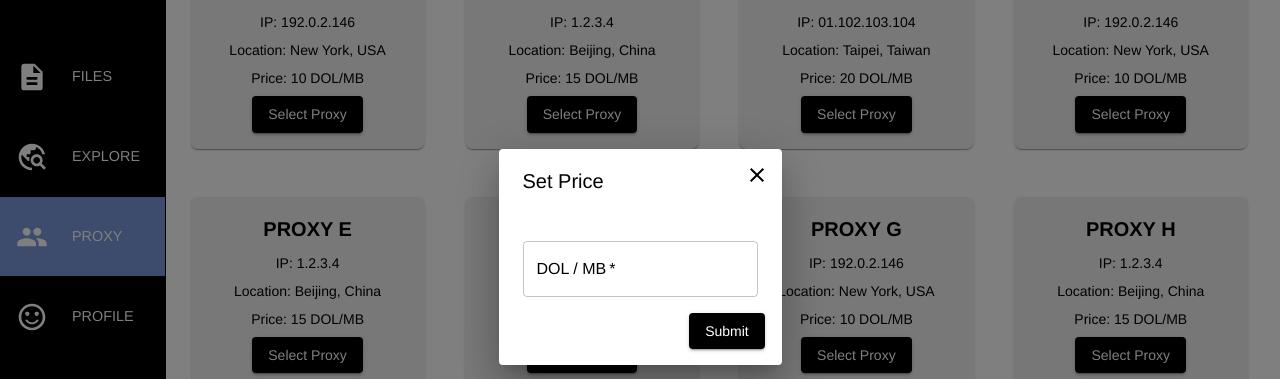
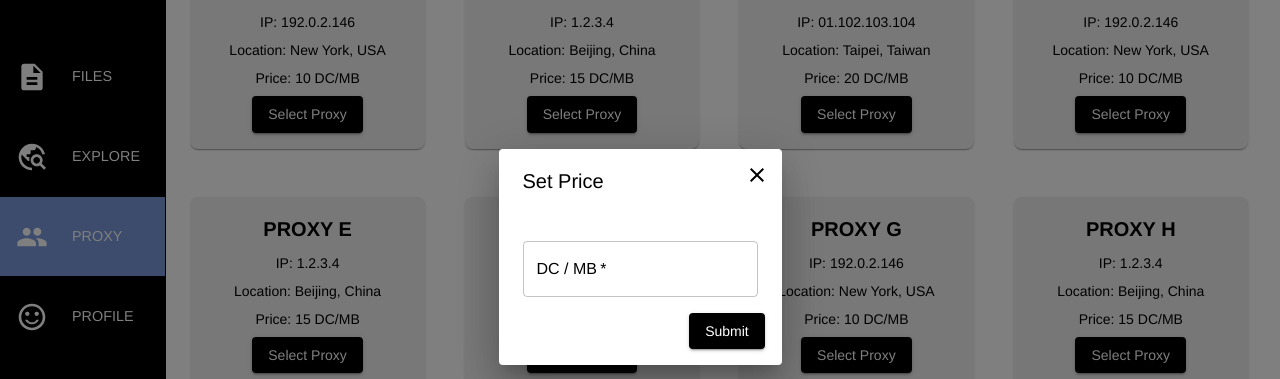
Before and after one commit to MazenIbrahim1/PHAJAM, a React (Vite) app: page /proxy in a window 1280 px wide. Both pictures are taken after a click on the label "Off". Shown: the part 143-522 px from the top of the page. Built offline with nearby package versions, Linux system fonts and the light colour scheme.

Commit message:
small name changes

```diff
--- a/src/components/Proxy/Proxy.jsx
+++ b/src/components/Proxy/Proxy.jsx
@@ -105,7 +105,7 @@ export default function Proxy() {
                 <form id = "priceForm" onSubmit = {handleSubmit}>
                     <TextField
                         margin = "dense"
-                        label = "DOL / MB"
+                        label = "DC / MB"
                         type = "text"
                         fullWidth
                         variant = "outlined"
@@ -175,7 +175,7 @@ export default function Proxy() {
                             fontSize: "1.5rem"
                         }}
                     >
-                        CURRENT PROXY: {currentProxy.name.toUpperCase()} ({currentProxy.ip}, {currentProxy.price} BC/MB)
+                        CURRENT PROXY: {currentProxy.name.toUpperCase()} ({currentProxy.ip}, {currentProxy.price} DC/MB)
                     </Typography>
                 )}
                 </>
--- a/src/components/Proxy/ProxyBox.jsx
+++ b/src/components/Proxy/ProxyBox.jsx
@@ -68,7 +68,7 @@ const ProxyBox = ({proxies, setCurrentProxy}) => {
                                     Location: {proxy.location}
                                 </Typography>
                                 <Typography variant = "body2" sx = {{ marginBottom: 1 }}>
-                                    Price: {proxy.price} DOL/MB
+                                    Price: {proxy.price} DC/MB
                                 </Typography>
                                 <Button
                                     variant = "contained"
```
